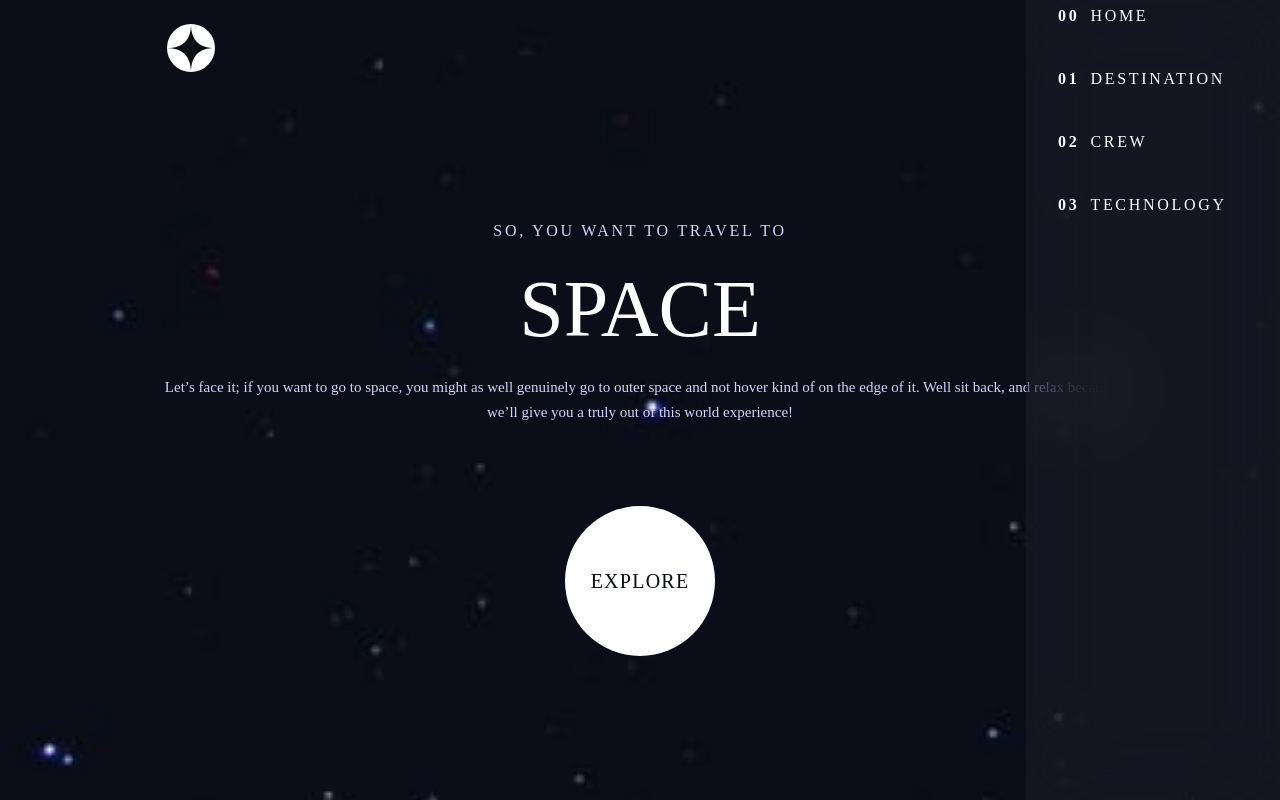
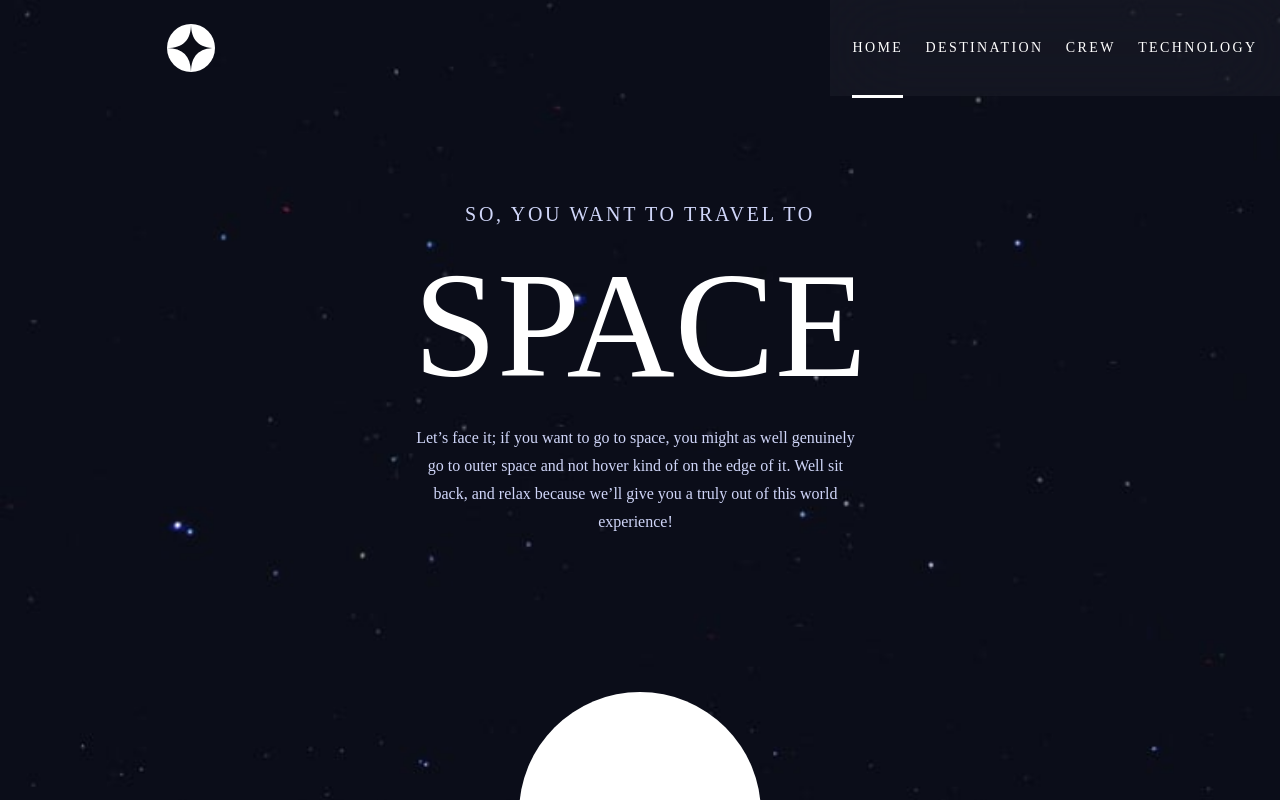
Before and after one commit to roodhouse/frontend-mentor-space, a React (Create React App) app: page / in a window 1280 px wide. Shown: the top 800 px of the page. Built offline with nearby package versions, Linux system fonts and the light colour scheme.

Commit message:
moon tab

```diff
--- a/src/App.css
+++ b/src/App.css
@@ -20,3 +20,22 @@
     background-color: white;
     color: #0B0D17;
 }
+
+.selectedLink {
+    border-bottom: 3px solid white;
+}
+
+.destinationBackground {
+    background-image: url('https://s3.us-east-2.amazonaws.com/images.rughdesign.com/wp-content/uploads/background-destination-mobile.jpg');
+}
+
+@media (min-width: 768px) {
+    .destinationBackground {
+        background-image: url('https://s3.us-east-2.amazonaws.com/images.rughdesign.com/wp-content/uploads/background-destination-tablet.jpg');
+    }
+
+    .selectedCopy {
+        display: flex;
+        justify-content: center;
+    }
+}
--- a/src/App.js
+++ b/src/App.js
@@ -11,9 +11,9 @@ function App() {
 
   return (
     <div className="App flex flex-col h-screen">
-      <div id='mainWrapper' className='flex justify-center h-auto grow bg-[url("/src/assets/home/background-home-mobile.jpg")] bg-cover pt-6 pb-12 bg-no-repeat mix-blend-screen'>
-        <div id='mainContainer' className='max-w-[375px] sm:max-w-[640px] md:max-w-[768px] lg:max-w-[1024px]'>
-          <div id='headerWrapper' className='px-6 lg:pl-[39px] lg:pr-0'>
+      <div id='mainWrapper' className='flex justify-center h-auto grow bg-[url("/src/assets/home/background-home-mobile.jpg")] bg-cover pt-6 pb-12 bg-no-repeat mix-blend-screen md:bg-[url("/src/assets/home/background-home-tablet.jpg")] md:pb-[90px]'>
+        <div id='mainContainer' className='max-w-[375px] sm:max-w-[640px] md:max-w-[768px] md:w-full lg:max-w-[1024px] '>
+          <div id='headerWrapper' className='px-6 md:pl-[39px] md:pr-0'>
             <Header />
           </div>
           <div id='homeWrapper' className='px-6'>
--- a/src/components/Header.jsx
+++ b/src/components/Header.jsx
@@ -35,11 +35,11 @@ function Header() {
         <div id="logoWrapper">
           <Logo />
         </div>
-        <div id="hamburger" className='lg:hidden'>
+        <div id="hamburger" className='md:hidden'>
           <Hamburger />
         </div>
       </div>
-      <div id="menuWrapper" className='hidden lg:block lg:w-[450px] lg:h-24'>
+      <div id="menuWrapper" className='hidden md:block'>
         <Menu />
       </div>
     </div>
--- a/src/components/Home.jsx
+++ b/src/components/Home.jsx
@@ -5,8 +5,8 @@ import Button from './home/Button'
 function Home() {
   return (
     <>
-    <div id="homeContainer" className='mt-[51px]'>
-          <div id='heroWrapper' className='mb-[81px]'>
+    <div id="homeContainer" className='mt-[51px] md:mt-[130px] md:flex md:flex-col md:items-center'>
+          <div id='heroWrapper' className='mb-[81px] md:mb-[156px]'>
             <Hero />
           </div>
           <div id='btnWrapper'>
--- a/src/components/header/Logo.jsx
+++ b/src/components/header/Logo.jsx
@@ -4,7 +4,7 @@ import TheLogo from '../../assets/shared/logo.svg'
 function Logo() {
   return (
     <>
-      <div id="logoContainer" className='w-10 h-10 lg:w-12 lg:h-12'>
+      <div id="logoContainer" className='w-10 h-10 md:w-12 md:h-12'>
         <img src={TheLogo} alt="Logo" />
       </div>
     </>
--- a/src/components/header/Menu.jsx
+++ b/src/components/header/Menu.jsx
@@ -4,41 +4,41 @@ import TheMenuClose from '../../assets/shared/icon-close.svg'
 function Menu() {
   return (
     <>
-        <div id="menuContainer" className='w-[254px] flex flex-col items-end bg-[rgba(255,255,255,0.04)] h-screen backdrop-blur-[40.774227142333984px] absolute top-0 right-0 pl-8 z-20'>
-            <div id="closeIconContainer" className='pr-6 pt-8 mb-[65px] lg:hidden'>
+        <div id="menuContainer" className='w-[254px] flex flex-col items-end bg-[rgba(255,255,255,0.04)] h-screen backdrop-blur-[40.774227142333984px] absolute top-0 right-0 pl-8 z-20 md:pl-0 md:w-[450px] md:h-24'>
+            <div id="closeIconContainer" className='pr-6 pt-8 mb-[65px] md:hidden'>
                 <img src={TheMenuClose} alt="Close menu" />
             </div>
-            <div id="theMenu" className='w-full'>
-                <ul className='flex flex-col'>
-                    <li className='mb-8'>
-                        <a href="/" className='text-white flex justify-between items-center h-[31px] hover:border-r-4 hover:border-r-white'>
+            <div id="theMenu" className='w-full md:h-full'>
+                <ul className='flex flex-col md:flex-row md:h-full md:items-baseline md:justify-evenly'>
+                    <li className='selectedLink mb-8 md:mb-0 md:h-full md:flex md:items-center'>
+                        <a href="/" className='text-white flex justify-between items-center h-[31px] hover:border-r-4 hover:border-r-white md:hover:border-r-0'>
                             <div id='homeLeft' className='flex'>
-                                <p className='mr-[11px] font-["Barlow_Condensed"] text-white text-base font-bold tracking-[2.7px]'>00</p>
-                                <p className='font-["Barlow_Condensed"] text-white text-base font-normal tracking-[2.7px]'>HOME</p>
+                                <p className='mr-[11px] font-["Barlow_Condensed"] text-white text-base font-bold tracking-[2.7px] md:hidden'>00</p>
+                                <p className='font-["Barlow_Condensed"] text-white text-base font-normal tracking-[2.7px] md:text-sm md:tracking-[2.362px]'>HOME</p>
                             </div>
                         </a>
                     </li>
-                    <li className='mb-8'>
-                        <a href="destination" className='text-white flex justify-between items-center h-[31px] hover:border-r-4 hover:border-r-white'>
+                    <li className='mb-8 md:mb-0 md:h-full md:flex md:items-center'>
+                        <a href="destination" className='text-white flex justify-between items-center h-[31px] hover:border-r-4 hover:border-r-white md:hover:border-r-0'>
                             <div id="destinationLeft" className='flex'>
-                                <p className='mr-[11px] font-["Barlow_Condensed"] text-white text-base font-bold tracking-[2.7px]'>01</p>
-                                <p className='font-["Barlow_Condensed"] text-white text-base font-normal tracking-[2.7px]'>DESTINATION</p>
+                                <p className='mr-[11px] font-["Barlow_Condensed"] text-white text-base font-bold tracking-[2.7px] md:hidden'>01</p>
+                                <p className='font-["Barlow_Condensed"] text-white text-base font-normal tracking-[2.7px] md:text-sm md:tracking-[2.362px]'>DESTINATION</p>
                             </div>
                         </a>
                     </li>
-                    <li className='mb-8'>
-                        <a href="crew" className='text-white flex justify-between items-center h-[31px] hover:border-r-4 hover:border-r-white'>
+                    <li className='mb-8 md:mb-0 md:h-full md:flex md:items-center'>
+                        <a href="crew" className='text-white flex justify-between items-center h-[31px] hover:border-r-4 hover:border-r-white md:hover:border-r-0'>
                             <div id="crewLeft" className='flex'>
-                                <p className='mr-[11px] font-["Barlow_Condensed"] text-white text-base font-bold tracking-[2.7px]'>02</p>
-                                <p className='font-["Barlow_Condensed"] text-white text-base font-normal tracking-[2.7px]'>CREW</p>
+                                <p className='mr-[11px] font-["Barlow_Condensed"] text-white text-base font-bold tracking-[2.7px] md:hidden'>02</p>
+                                <p className='font-["Barlow_Condensed"] text-white text-base font-normal tracking-[2.7px] md:text-sm md:tracking-[2.362px]'>CREW</p>
                             </div>
                         </a>
                     </li>
-                    <li>
-                        <a href="technology" className='text-white flex justify-between items-center h-[31px] hover:border-r-4 hover:border-r-white'>
+                    <li className=' md:h-full md:flex md:items-center'>
+                        <a href="technology" className='text-white flex justify-between items-center h-[31px] hover:border-r-4 hover:border-r-white md:hover:border-r-0'>
                             <div id="techLeft" className='flex'>
-                                <p className='mr-[11px] font-["Barlow_Condensed"] text-white text-base font-bold tracking-[2.7px]'>03</p>
-                                <p className='font-["Barlow_Condensed"] text-white text-base font-normal tracking-[2.7px]'>TECHNOLOGY</p>
+                                <p className='mr-[11px] font-["Barlow_Condensed"] text-white text-base font-bold tracking-[2.7px] md:hidden'>03</p>
+                                <p className='font-["Barlow_Condensed"] text-white text-base font-normal tracking-[2.7px] md:text-sm md:tracking-[2.362px]'>TECHNOLOGY</p>
                             </div>
                         </a>
                     </li>
--- a/src/components/home/Button.jsx
+++ b/src/components/home/Button.jsx
@@ -5,8 +5,8 @@ function Button() {
     <>
       <div id="exploreButtonContainer" className='flex justify-center cursor-pointer'>
       <a href="/destination">
-        <div id="exploreButton" className='w-[150px] h-[150px] bg-white flex justify-center items-center rounded-[50%]'>
-          <p className='text-dark text-center font-["Bellefair"] text-xl font-normal tracking-[1.25px]'>EXPLORE</p>
+        <div id="exploreButton" className='w-[150px] h-[150px] bg-white flex justify-center items-center rounded-[50%] md:w-[242px] md:h-[242px]'>
+          <p className='text-dark text-center font-["Bellefair"] text-xl font-normal tracking-[1.25px] md:text-[32px] md:tracking-[2px]'>EXPLORE</p>
         </div>
       </a>
       </div>
--- a/src/components/home/Hero.jsx
+++ b/src/components/home/Hero.jsx
@@ -4,13 +4,13 @@ function Hero() {
   return (
     <>
       <div id="heroContainer">
-        <div id="introContainer" className='text-lightBlue text-center font-["Barlow_Condensed"] font-normal text-base tracking-[2.7px]'>
+        <div id="introContainer" className='text-lightBlue text-center font-["Barlow_Condensed"] font-normal text-base tracking-[2.7px] md:text-[20px] md:tracking-[3.375pxs]'>
           <p>SO, YOU WANT TO TRAVEL TO</p>
         </div>
-        <div id="headingContainer" className='text-white text-center font-["Bellefair"] font-normal leading-[100px] text-[80px] my-4'>
+        <div id="headingContainer" className='text-white text-center font-["Bellefair"] font-normal leading-[100px] text-[80px] my-4 md:my-6 md:text-[150px] md:leading-[150px]'>
           <h1>SPACE</h1>
         </div>
-        <div id="bodyContainer" className='text-lightBlue text-center font-["Barlow"] text-[15px] font-normal leading-[25px]'>
+        <div id="bodyContainer" className='text-lightBlue text-center font-["Barlow"] text-[15px] font-normal leading-[25px] md:text-base md:leading-[28px] md:w-[444px]'>
           <p>Let’s face it; if you want to go to space, you might as well genuinely go to outer space and not hover kind of on the edge of it. Well sit back, and relax because we’ll give you a truly out of this world experience!</p>
         </div>
       </div>
```
Also changed, not shown: src/components/Destination.jsx (+18 -19 lines), src/components/destination/Moon.jsx (+8 -4 lines).
